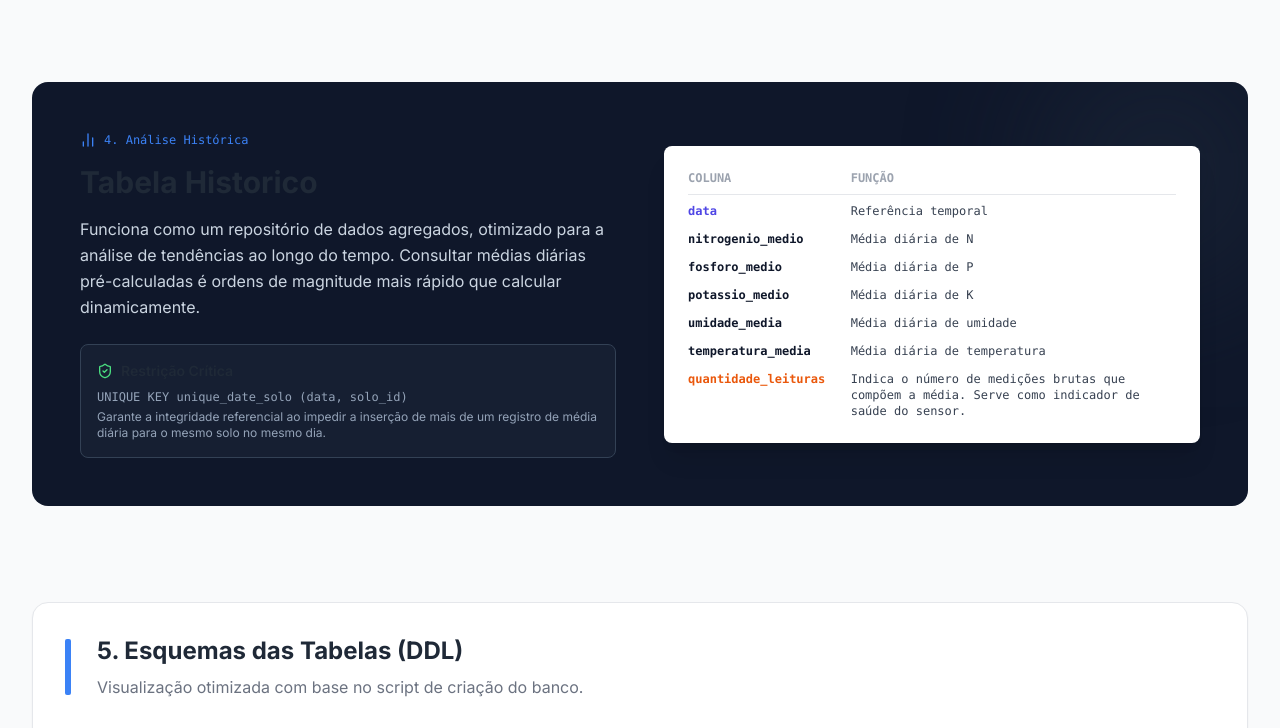
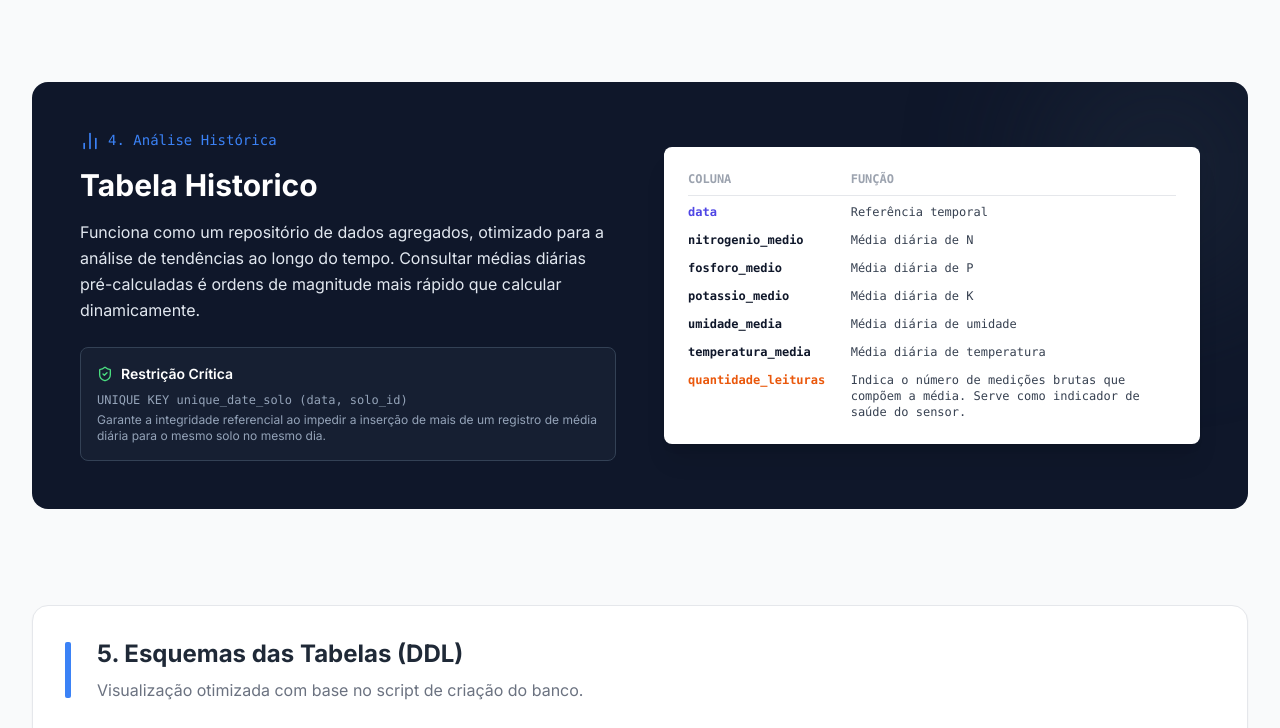
Before and after one commit to ilmoretto/SoilBriefDatabase, a website: page index.html in a window 1280 px wide. Shown: the part 1880-2608 px from the top of the page. Drawn offline with nearby package versions, Linux system fonts and the light colour scheme.

Commit message:
fix: corrigir contraste e legibilidade em cards escuros
- Aumentar tamanho do texto '4. Análise Histórica' (0.875rem)
- Corrigir cor do título 'Tabela Historico' para branco (#ffffff)
- Corrigir cor do título '9. Conclusão' para branco
- Corrigir cor do título 'Fluxo resumido' para branco
- Adicionar regras CSS para garantir contraste em fundos escuros
- Forçar cor branca em todos os headings dentro de bg-slate-900/bg-gray-900
- Melhorar legibilidade de texto em cards com fundo escuro

```diff
--- a/assets/css/style.css
+++ b/assets/css/style.css
@@ -449,6 +449,42 @@ h1, h2, h3, h4, h5, h6 {
 }
 
 /* ========================================
+   CONTRASTE EM FUNDOS ESCUROS
+   ======================================== */
+
+/* Garantir legibilidade em cards escuros */
+.bg-slate-900,
+.bg-gray-900,
+[class*="bg-slate-9"],
+[class*="bg-gray-9"] {
+    color: #ffffff !important;
+}
+
+.bg-slate-900 h1,
+.bg-slate-900 h2,
+.bg-slate-900 h3,
+.bg-slate-900 h4,
+.bg-slate-900 h5,
+.bg-slate-900 h6,
+.bg-gray-900 h1,
+.bg-gray-900 h2,
+.bg-gray-900 h3,
+.bg-gray-900 h4,
+.bg-gray-900 h5,
+.bg-gray-900 h6 {
+    color: #ffffff !important;
+}
+
+.bg-slate-900 .text-slate-100,
+.bg-slate-900 .text-slate-200,
+.bg-slate-900 .text-slate-300,
+.bg-gray-900 .text-gray-100,
+.bg-gray-900 .text-gray-200,
+.bg-gray-900 .text-gray-300 {
+    color: #e2e8f0 !important;
+}
+
+/* ========================================
    ACESSIBILIDADE
    ======================================== */
 
--- a/index.html
+++ b/index.html
@@ -224,11 +224,11 @@
             <div class="absolute top-0 right-0 -mt-10 -mr-10 w-64 h-64 bg-slate-800 rounded-full opacity-50 blur-3xl"></div>
             <div class="relative z-10 grid md:grid-cols-2 gap-12 items-center">
                 <div>
-                    <div class="inline-flex items-center gap-2 text-xs font-mono mb-4" style="color: var(--color-primary);">
-                        <i data-lucide="bar-chart-2" class="w-4 h-4"></i>
+                    <div class="inline-flex items-center gap-2 mb-4 font-mono" style="color: var(--color-primary); font-size: 0.875rem;">
+                        <i data-lucide="bar-chart-2" class="w-5 h-5"></i>
                         4. Análise Histórica
                     </div>
-                    <h3 class="text-3xl font-bold mb-4">Tabela Historico</h3>
+                    <h3 class="text-3xl font-bold mb-4" style="color: #ffffff;">Tabela Historico</h3>
                     <p class="text-slate-300 mb-6 leading-relaxed">Funciona como um repositório de dados agregados, otimizado para a análise de tendências ao longo do tempo. Consultar médias diárias pré-calculadas é ordens de magnitude mais rápido que calcular dinamicamente.</p>
                     <div class="bg-slate-800 bg-opacity-50 p-4 rounded-lg border border-slate-700">
                         <h4 class="text-sm font-semibold text-white mb-2 flex items-center gap-2">
@@ -621,7 +621,7 @@
             </div>
             <div class="grid lg:grid-cols-2 gap-6 items-stretch">
                 <div class="bg-slate-900 text-slate-100 rounded-xl p-6">
-                    <h4 class="text-lg font-semibold mb-3 flex items-center gap-2">
+                    <h4 class="text-lg font-semibold mb-3 flex items-center gap-2" style="color: #ffffff;">
                         <i data-lucide="workflow" class="w-4 h-4" style="color: var(--color-primary-light);"></i>
                         Fluxo resumido (dados → diagnóstico)
                     </h4>
@@ -784,7 +784,7 @@ WHERE h.data = CURDATE() AND c.nome = 'Soja';</pre>
         <section id="conclusao" class="bg-gray-900 rounded-xl p-8 text-gray-300">
             <div class="flex items-center gap-3 mb-6 border-b border-gray-800 pb-4">
                 <i data-lucide="check-circle" class="w-6 h-6" style="color: var(--color-success);"></i>
-                <h2 class="text-2xl font-bold text-white">9. Conclusão</h2>
+                <h2 class="text-2xl font-bold" style="color: #ffffff;">9. Conclusão</h2>
             </div>
             <div class="prose prose-invert max-w-none">
                 <p>A estrutura do banco de dados <strong>db_soil</strong> foi cuidadosamente projetada para atender às demandas do Soil Brief - Sistema Integrado de Monitoramento de Fertilidade do Solo com IoT e Aplicação Móvel. Sua finalidade principal é fornecer uma base de dados robusta, organizada e relacional, capaz de suportar operações de agricultura de precisão.</p>
```
